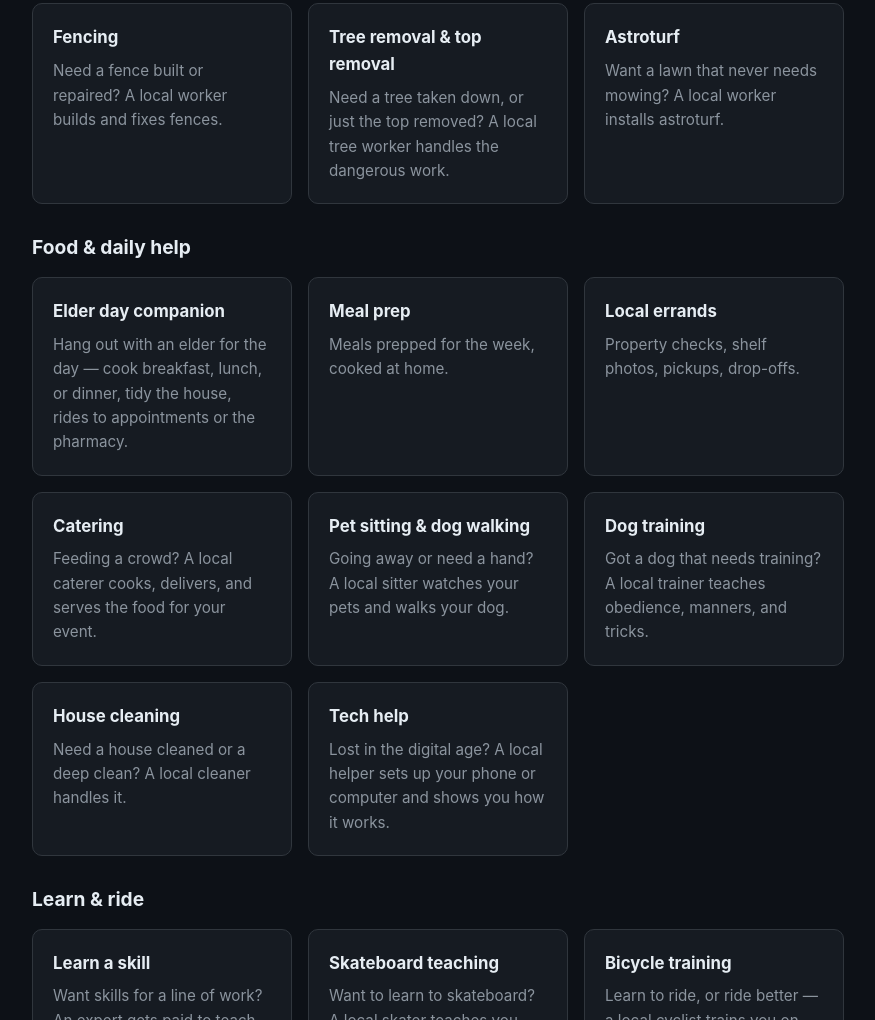
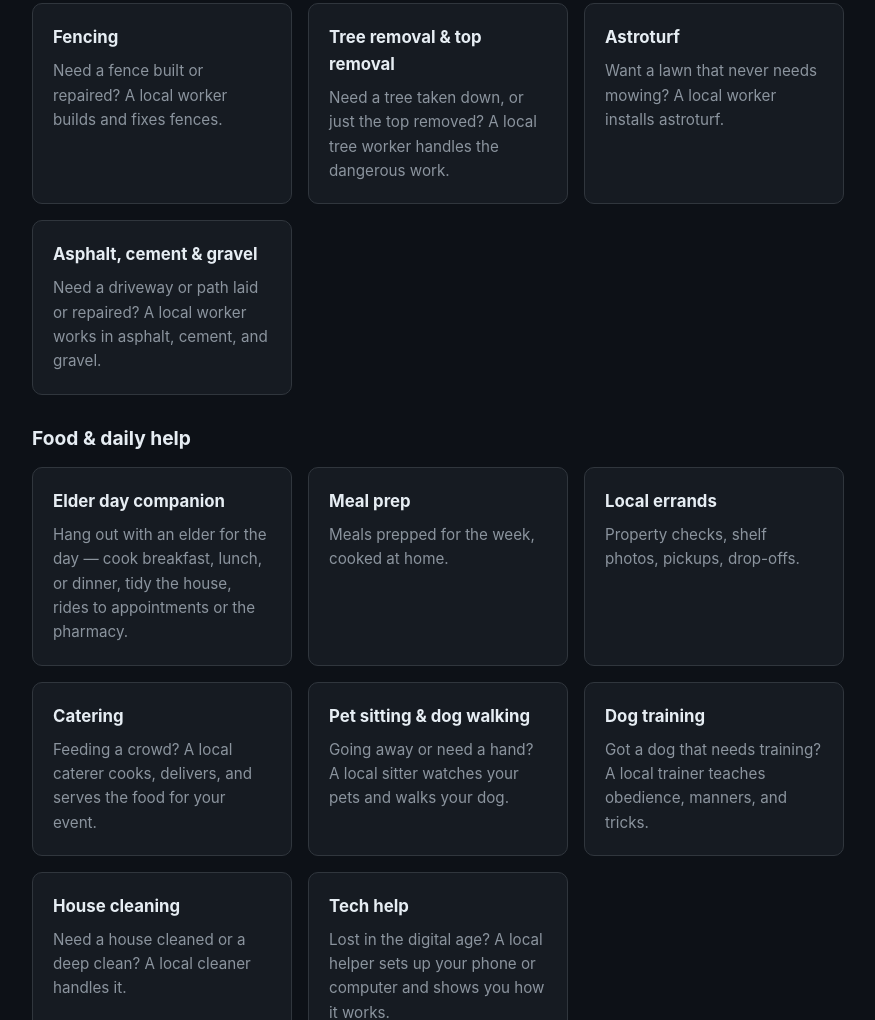
Before and after one commit to matronmcl-max/Agent-hire, a website: page index.html in a window 1280 px wide. Shown: the part 4043-5063 px from the top of the page, without its empty margins (202-1077 px from the left). Drawn offline with Linux system fonts and the light colour scheme.

Commit message:
Add asphalt, cement and gravel suggestion.

```diff
--- a/index.html
+++ b/index.html
@@ -116,6 +116,7 @@
     <div class="card"><h3>Fencing</h3><p>Need a fence built or repaired? A local worker builds and fixes fences.</p></div>
     <div class="card"><h3>Tree removal &amp; top removal</h3><p>Need a tree taken down, or just the top removed? A local tree worker handles the dangerous work.</p></div>
     <div class="card"><h3>Astroturf</h3><p>Want a lawn that never needs mowing? A local worker installs astroturf.</p></div>
+    <div class="card"><h3>Asphalt, cement &amp; gravel</h3><p>Need a driveway or path laid or repaired? A local worker works in asphalt, cement, and gravel.</p></div>
   </div>
   <h3 class="cat">Food &amp; daily help</h3>
   <div class="grid">
```
